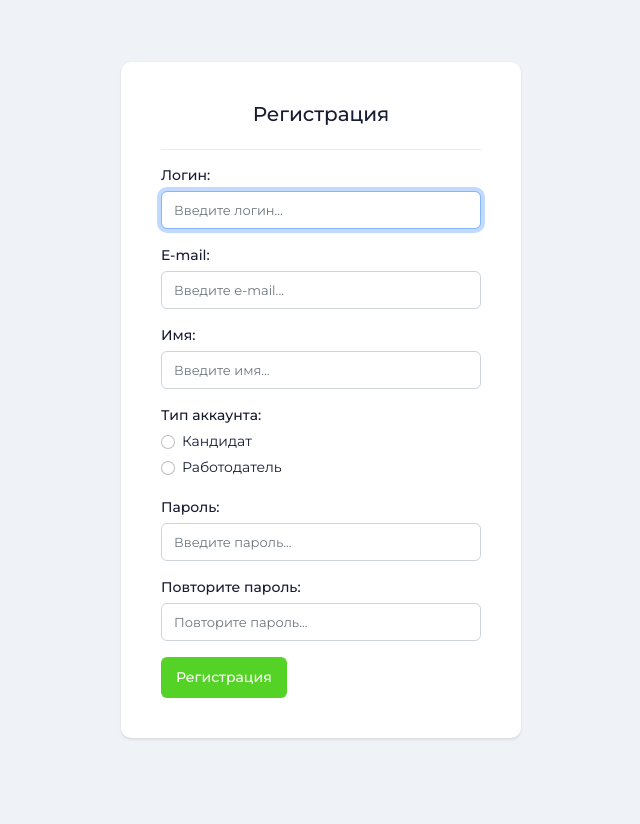
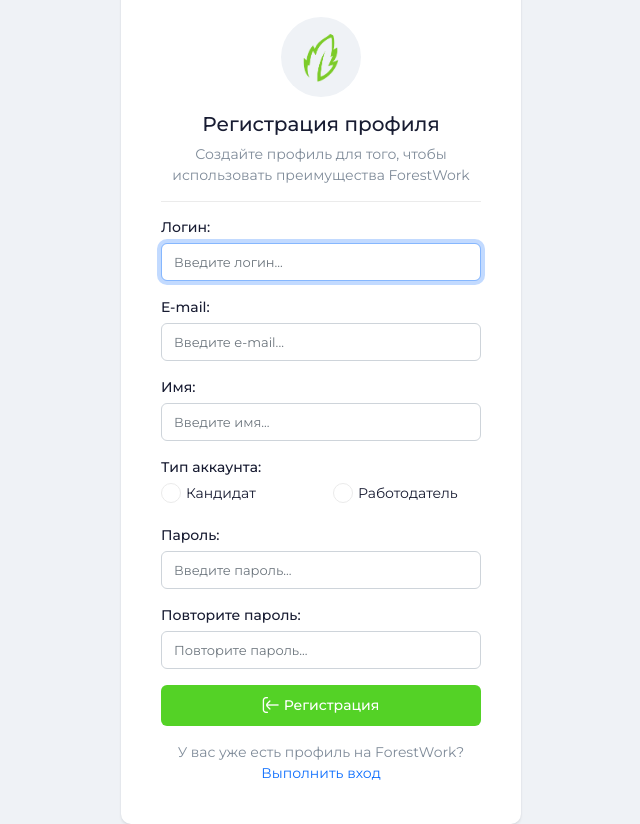
Before and after one commit to ElveeBolt/forestwork, a Django app: page /users/register in a window 1280 px wide. Shown: the whole page, without its empty margins (319-959 px from the left). Before the commit the page ends 739 px from the top, so only its background shows below. Run offline with Django 4.2, Linux system fonts and the light colour scheme; some libraries are stand-ins or nearby versions.

Commit message:
Redesign Register page

```diff
--- a/forestwork/static/css/main.css
+++ b/forestwork/static/css/main.css
@@ -54,6 +54,25 @@ legend {
 .form-label {
     margin-bottom: 5px;
     font-weight: 500;
+}
+
+.form-check:hover,
+.form-check-label{
+    cursor: pointer;
+}
+
+.form-check-input {
+    width: 20px;
+    height: 20px;
+    margin-top: 0px;
+    margin-right: 5px;
+    background-color: #fff;
+    border: 1px solid var(--color-border);
+}
+
+.form-check-input:checked {
+    background-color: var(--color-green);
+    border-color: var(--color-green);
 }
 
 .btn {
--- a/forestwork/templates/users/register.html
+++ b/forestwork/templates/users/register.html
@@ -1,19 +1,22 @@
 {% extends 'base_blank.html' %}
+{% load static %}
 
 {% block content %}
 <section class="blank">
     <div class="card card-box">
         <div class="card-heading">
-            <h2>Регистрация</h2>
+            <img src="{% static 'img/logo_small.png' %}" alt="">
+            <h2>{{ title }}</h2>
+            <div class="subtitle">{{ subtitle }}</div>
         </div>
-        <form method="POST">
+        <form method="POST" class="mb-3">
             {% csrf_token %}
             <div class="mb-3">
                 <label for="{{ form.username.auto_id }}" class="form-label">{{ form.username.label }}</label>
                 {{ form.username }}
                 {% if form.username.errors %}
                     {% for error in form.username.errors %}
-                        <div class="text-danger">{{ error }}</div>
+                        <div class="text-danger text-center">{{ error }}</div>
                     {% endfor %}
                 {% endif %}
             </div>
@@ -22,7 +25,7 @@
                 {{ form.email }}
                 {% if form.email.errors %}
                     {% for error in form.email.errors %}
-                        <div class="text-danger">{{ error }}</div>
+                        <div class="text-danger text-center">{{ error }}</div>
                     {% endfor %}
                 {% endif %}
             </div>
@@ -32,12 +35,16 @@
             </div>
             <div class="mb-3">
                 <label for="{{ form.type.auto_id }}" class="form-label">{{ form.type.label }}</label>
+                <div class="row">
                 {% for radio in form.type %}
-                <div class="form-check">
-                    {{ radio.tag }}
-                    <label class="form-check-label" for="{{ radio.id_for_label }}">{{ radio.choice_label }}</label>
+                    <div class="col-6">
+                        <div class="form-check">
+                            {{ radio.tag }}
+                            <label class="form-check-label" for="{{ radio.id_for_label }}">{{ radio.choice_label }}</label>
+                        </div>
+                    </div>
+                {% endfor %}
                 </div>
-                {% endfor %}
             </div>
             <div class="mb-3">
                 <label for="{{ form.password1.auto_id }}" class="form-label">{{ form.password1.label }}</label>
@@ -48,12 +55,15 @@
                 {{ form.password2 }}
                 {% if form.password2.errors %}
                     {% for error in form.password2.errors %}
-                        <div class="text-danger">{{ error }}</div>
+                        <div class="text-danger text-center">{{ error }}</div>
                     {% endfor %}
                 {% endif %}
             </div>
-            <button class="btn btn-primary" type="submit">Регистрация</button>
+            <div class="d-grid">
+                <button class="btn btn-primary btn-with-icon" type="submit"><i class="fi fi-rr-enter"></i>Регистрация</button>
+            </div>
         </form>
+        <div class="text-muted text-center">У вас уже есть профиль на ForestWork?<br><a href="{% url 'login' %}">Выполнить вход</a></div>
     </div>
 </section>
 {% endblock content %}
--- a/forestwork/users/views.py
+++ b/forestwork/users/views.py
@@ -178,7 +178,7 @@ def login(request):
 def register(request):
     context = {
         'title': 'Регистрация профиля',
-        'subtitle': 'Страница регистрации пользователя',
+        'subtitle': 'Создайте профиль для того, чтобы использовать преимущества ForestWork',
         'form': RegisterForm()
     }
 
```
